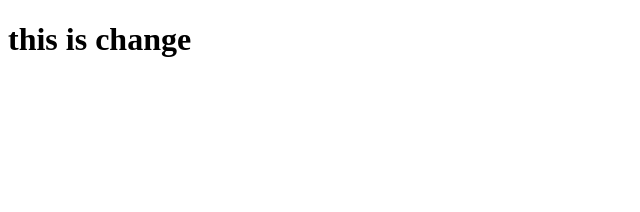
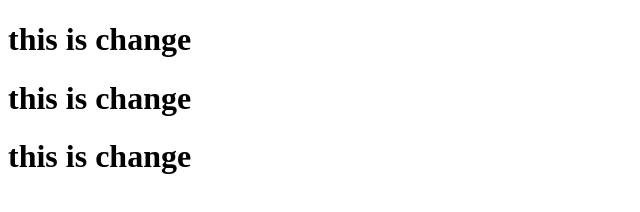
Before and after one commit to DarkRajeshow/demo-github, a plain HTML site: page index2.html in a window 1280 px wide. Shown: the whole page, without its empty margins (0-640 px from the left). Drawn offline with Linux system fonts and the light colour scheme.

Commit message:
addfsjflkj

```diff
--- a/index2.html
+++ b/index2.html
@@ -7,5 +7,7 @@
 </head>
 <body>
     <h1>this is change</h1>
+    <h1>this is change</h1>
+    <h1>this is change</h1>
 </body>
 </html>
```
